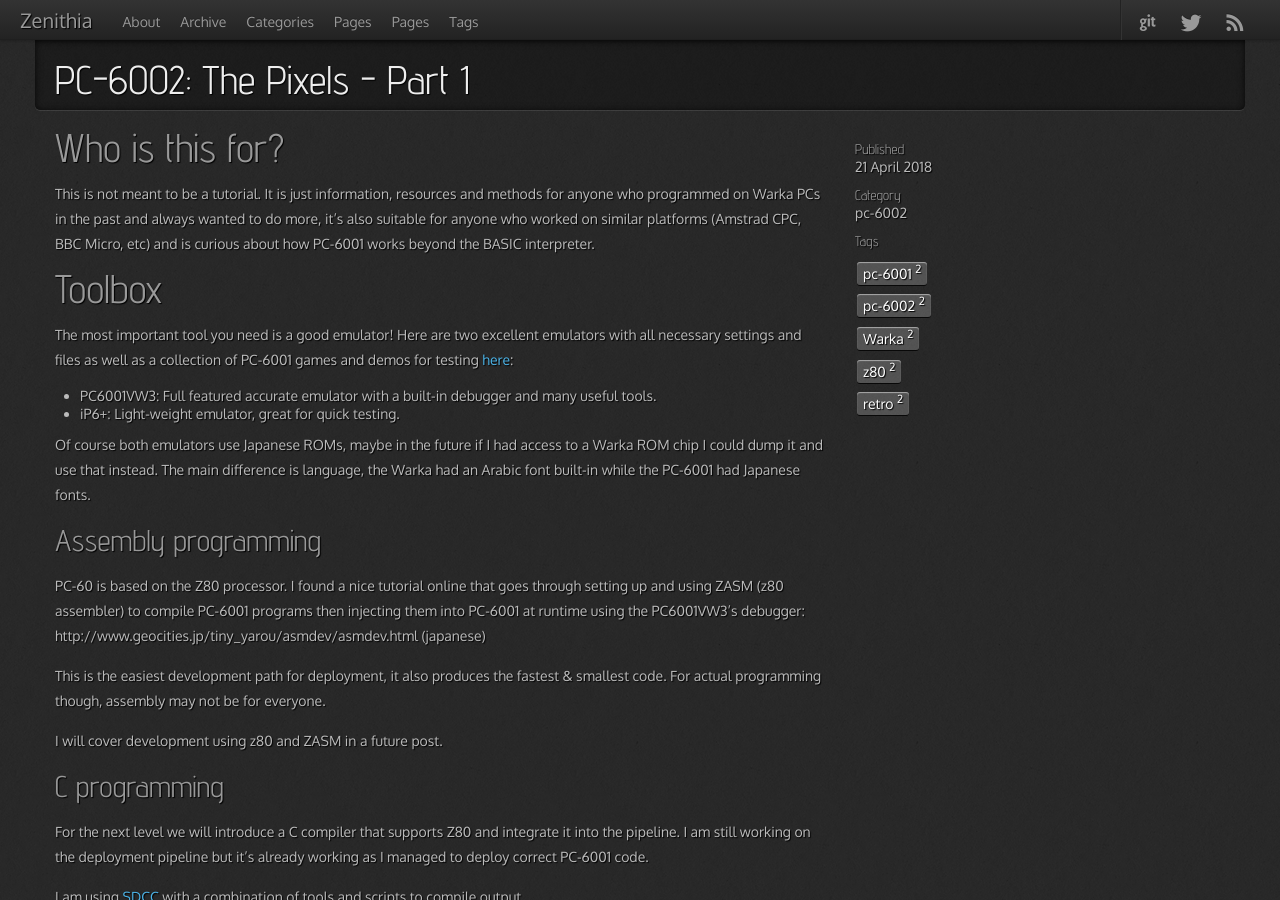
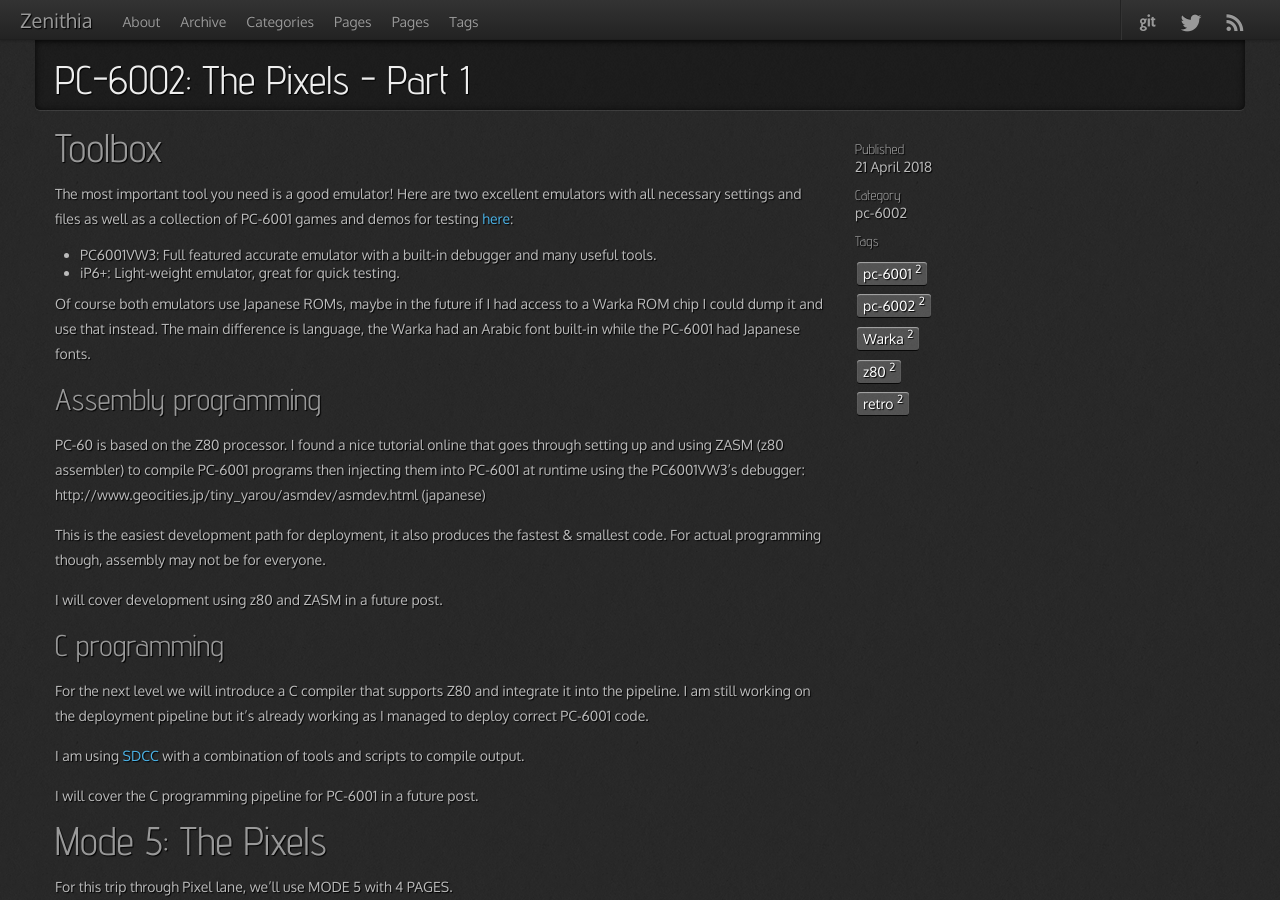
Before and after one commit to Salwan/salwan.github.io, a Jekyll site: the page built from _posts/2018-04-21-pc--6002-the-pixels-part-1.md, in a window 1280 px wide and 900 px high. Built offline with Jekyll 4.4.1, drawn with Linux system fonts in a browser that asks for light colours; nearby versions of some CDN libraries; comment, search, counter and statistics services are not loaded.

Commit message:
removed "who is this for", no point

```diff
--- a/_posts/2018-04-21-pc--6002-the-pixels-part-1.md
+++ b/_posts/2018-04-21-pc--6002-the-pixels-part-1.md
@@ -11,10 +11,6 @@ published: true
 
 [asmblit_gif]: {{site.baseurl}}assets/photos/pc6002/asmblit.gif
 [blitz_demo_gif]: {{site.baseurl}}assets/photos/pc6002/blitz_demo.gif
-
-# Who is this for?
-
-This is not meant to be a tutorial. It is just information, resources and methods for anyone who programmed on Warka PCs in the past and always wanted to do more, it's also suitable for anyone who worked on similar platforms (Amstrad CPC, BBC Micro, etc) and is curious about how PC-6001 works beyond the BASIC interpreter.
 
 # Toolbox
 
```
